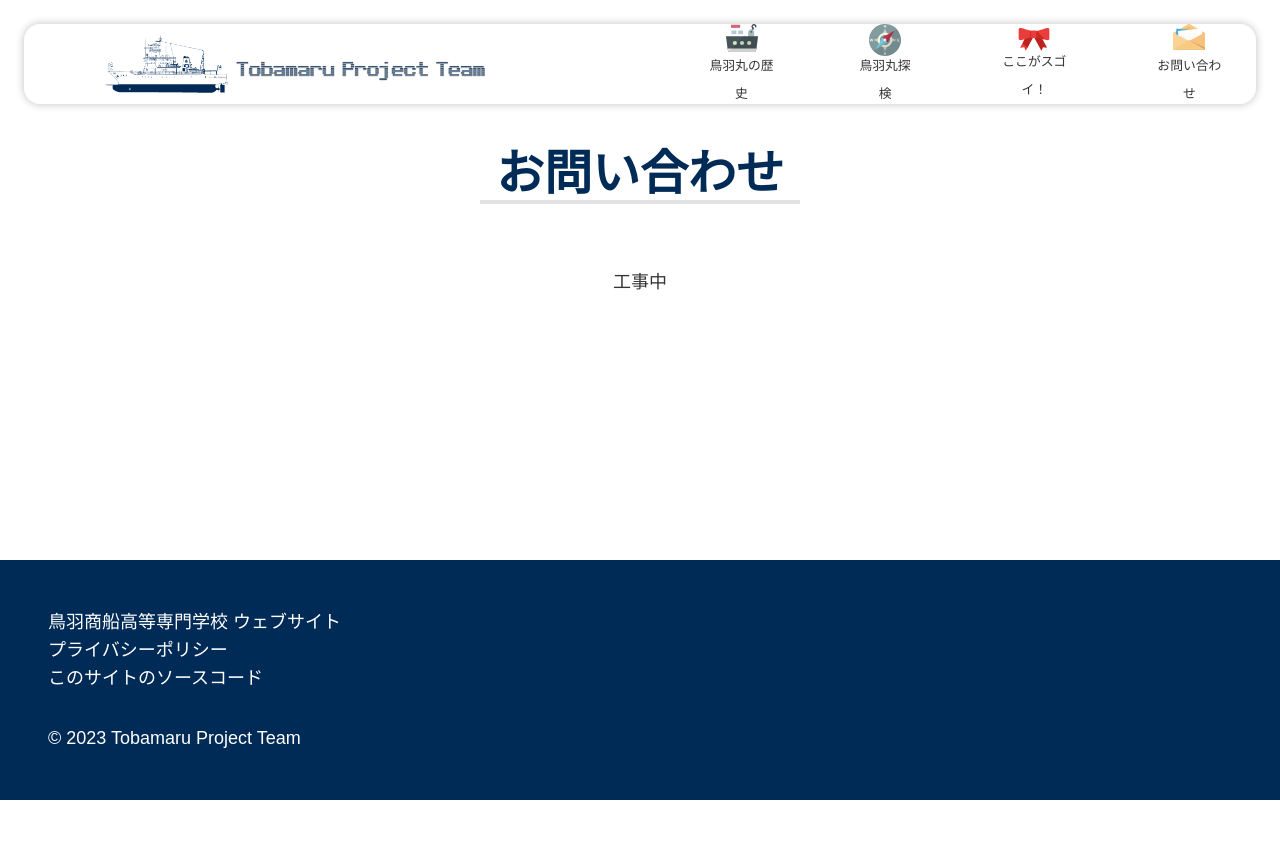
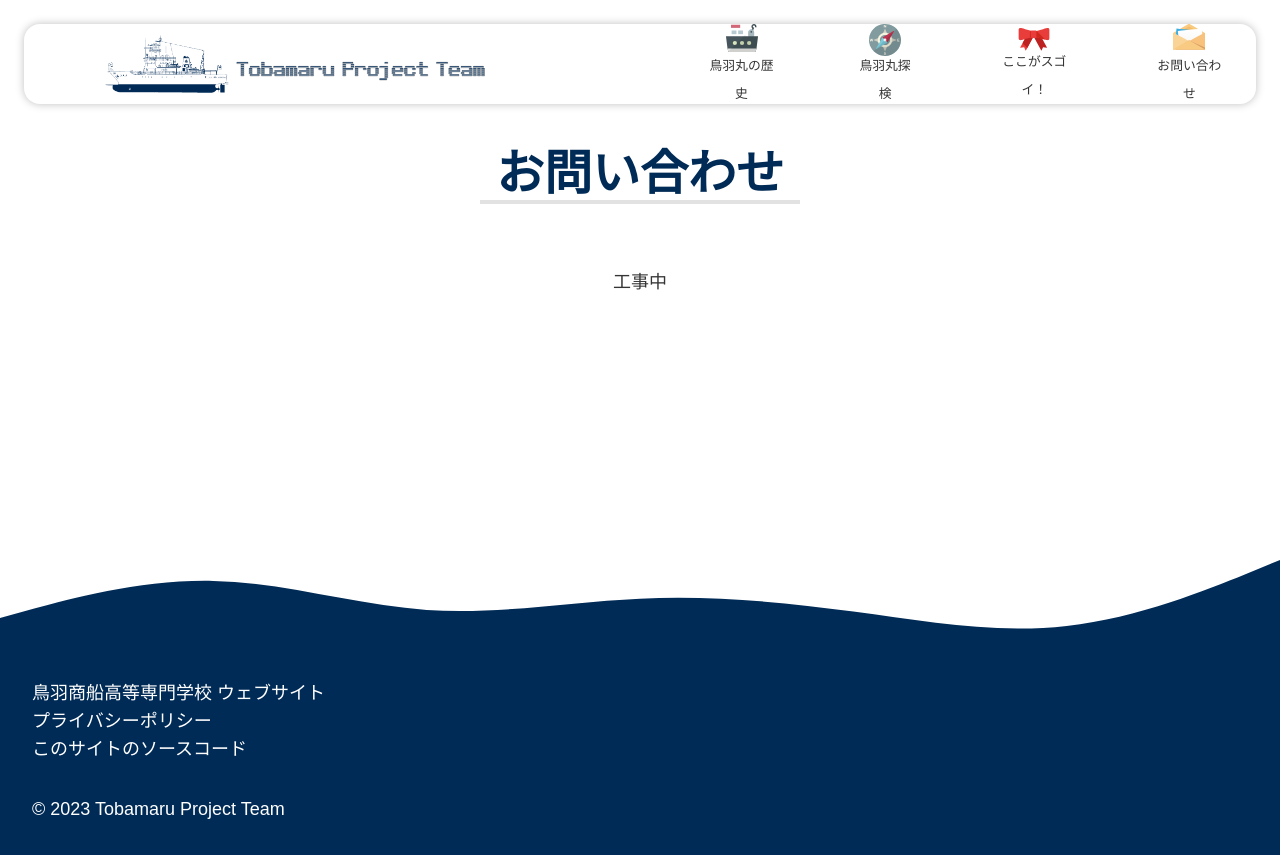
Before and after one commit to takara2314/3rd-tobamaru-lastyear, a SvelteKit app: page /contact in a window 1280 px wide. Before the commit the page ends 800 px from the top, so only its background shows below. Built offline with nearby package versions, Linux system fonts and the light colour scheme; a web font is replaced by a local one.

Commit message:
Add: ヘッダーとフッターに波を追加

```diff
--- /dev/null
+++ b/src/components/waves/CommonWave.svelte
@@ -0,0 +1,3 @@
+<svg viewBox="0 0 1280 87" fill="none" xmlns="http://www.w3.org/2000/svg">
+  <path fill-rule="evenodd" clip-rule="evenodd" d="M0 58L35.2 48.3333C71.4667 38.6667 141.867 19.3333 213.333 20.9444C284.8 22.5556 355.2 45.1111 426.667 49.9445C498.133 54.7778 568.533 41.8889 640 38.6667C711.467 35.4445 781.867 41.8889 853.333 51.5556C924.8 61.2222 995.2 74.1111 1066.67 66.0556C1138.13 58 1208.53 29 1244.8 14.5L1280 1.72853e-06V87H1244.8C1208.53 87 1138.13 87 1066.67 87C995.2 87 924.8 87 853.333 87C781.867 87 711.467 87 640 87C568.533 87 498.133 87 426.667 87C355.2 87 284.8 87 213.333 87C141.867 87 71.4667 87 35.2 87H0V58Z" fill="currentColor"/>
+</svg>
--- a/src/routes/+layout.svelte
+++ b/src/routes/+layout.svelte
@@ -1,6 +1,7 @@
 <script>
   import "./reset.css";
   import "./global.css";
+  import CommonWave from "../components/waves/CommonWave.svelte";
 
   let isShowModal = false;
 
@@ -152,6 +153,9 @@
 </ul>
 
 <footer>
+  <div class="footer-wave">
+    <CommonWave />
+  </div>
   <ul>
     <li>
       <a href="https://www.toba-cmt.ac.jp/">
@@ -168,11 +172,12 @@
         このサイトのソースコード
       </a>
     </li>
+    <li class="copyright">
+      <small>
+        © 2023 Tobamaru Project Team
+      </small>
+    </li>
   </ul>
-
-  <small>
-    © 2023 Tobamaru Project Team
-  </small>
 </footer>
 
 <style>
@@ -291,15 +296,24 @@
 
   footer {
     width: 100%;
-    height: 15rem;
+  }
+
+  footer ul {
     background-color: var(--primary-color);
     color: rgb(255, 255, 255);
     text-align: left;
     padding: 2rem;
   }
 
-  footer ul {
-    margin-bottom: 2rem;
+  .copyright {
+    margin-top: 2rem;
+  }
+
+  .footer-wave {
+    width: 100%;
+    color: var(--primary-color);
+    display: flex;
+    flex-direction: column;
   }
 
   @media (min-width: 1024px) {
@@ -371,7 +385,7 @@
       width: 100%;
       margin-bottom: -0.5rem;
     }
-
+/*
     footer {
       width: 100%;
       height: 15rem;
@@ -379,6 +393,6 @@
       color: rgb(255, 255, 255);
       text-align: left;
       padding: 3rem;
-    }
+    } */
   }
 </style>
--- a/src/routes/global.css
+++ b/src/routes/global.css
@@ -21,18 +21,6 @@ body {
   color: var(--text-color);
   background-color: var(--bg-color);
   -webkit-tap-highlight-color: transparent;
-}
-
-header {
-  width: 100%;
-  height: 100dvh;
-  background-color: rgb(134, 134, 225);
-}
-
-header img {
-  width: 100%;
-  height: 100%;
-  object-fit: cover;
 }
 
 section {
```
Also changed, not shown: src/routes/+page.svelte (+27 -0 lines).
